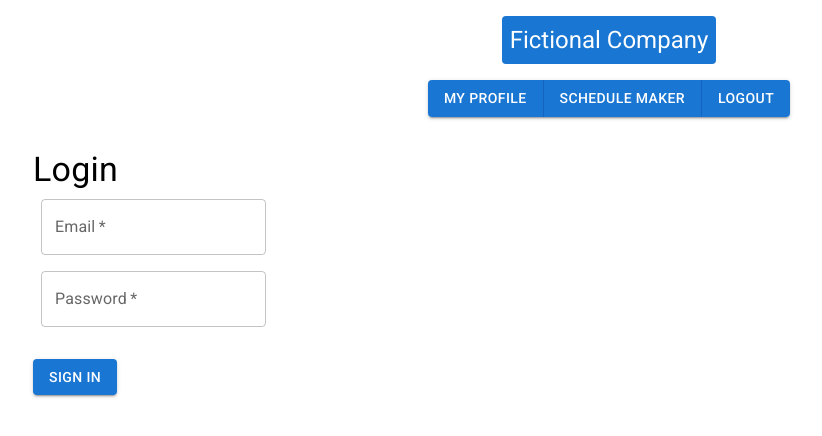
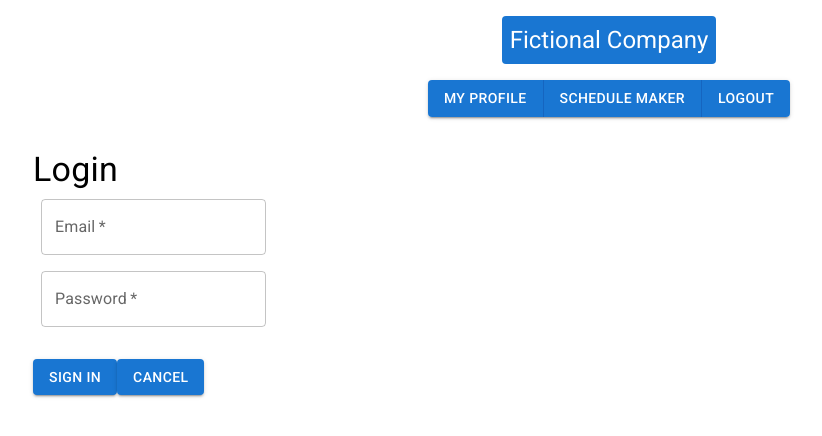
Before and after one commit to CodecoolGlobal/el-proyecte-grande-design-general-nagmil2077, a React (Create React App) app in the folder frontend/: page /login in a window 1280 px wide. Shown: the top 436 px of the page, without its empty margins (31-853 px from the left). Built offline with nearby package versions, Linux system fonts and the light colour scheme.

Commit message:
Add Cancel button to LoginPage.jsx

```diff
--- a/frontend/src/Pages/LoginPage.jsx
+++ b/frontend/src/Pages/LoginPage.jsx
@@ -4,8 +4,7 @@ import SideBar from "../Components";
 import {Box, Button, Container, TextField, Typography} from "@mui/material";
 
 const Login = () => {
-
-    const navigate = useNavigate()
+    const navigate = useNavigate();
     const [formData, setFormData] = useState({
         email: '',
         password: '',
@@ -81,8 +80,11 @@ const Login = () => {
                             variant="outlined"
                         />
                     </div>
-                    <Button type="submit" variant="contained" sx={{ mt: 3, mb: 2 }}>
+                    <Button type="submit" variant="contained" sx={{mt: 3, mb: 2}}>
                         Sign In
+                    </Button>
+                    <Button type="button" onClick={() => navigate("/")} variant="contained" sx={{mt: 3, mb: 2}}>
+                        Cancel
                     </Button>
                 </Box>
             </Container>
```
